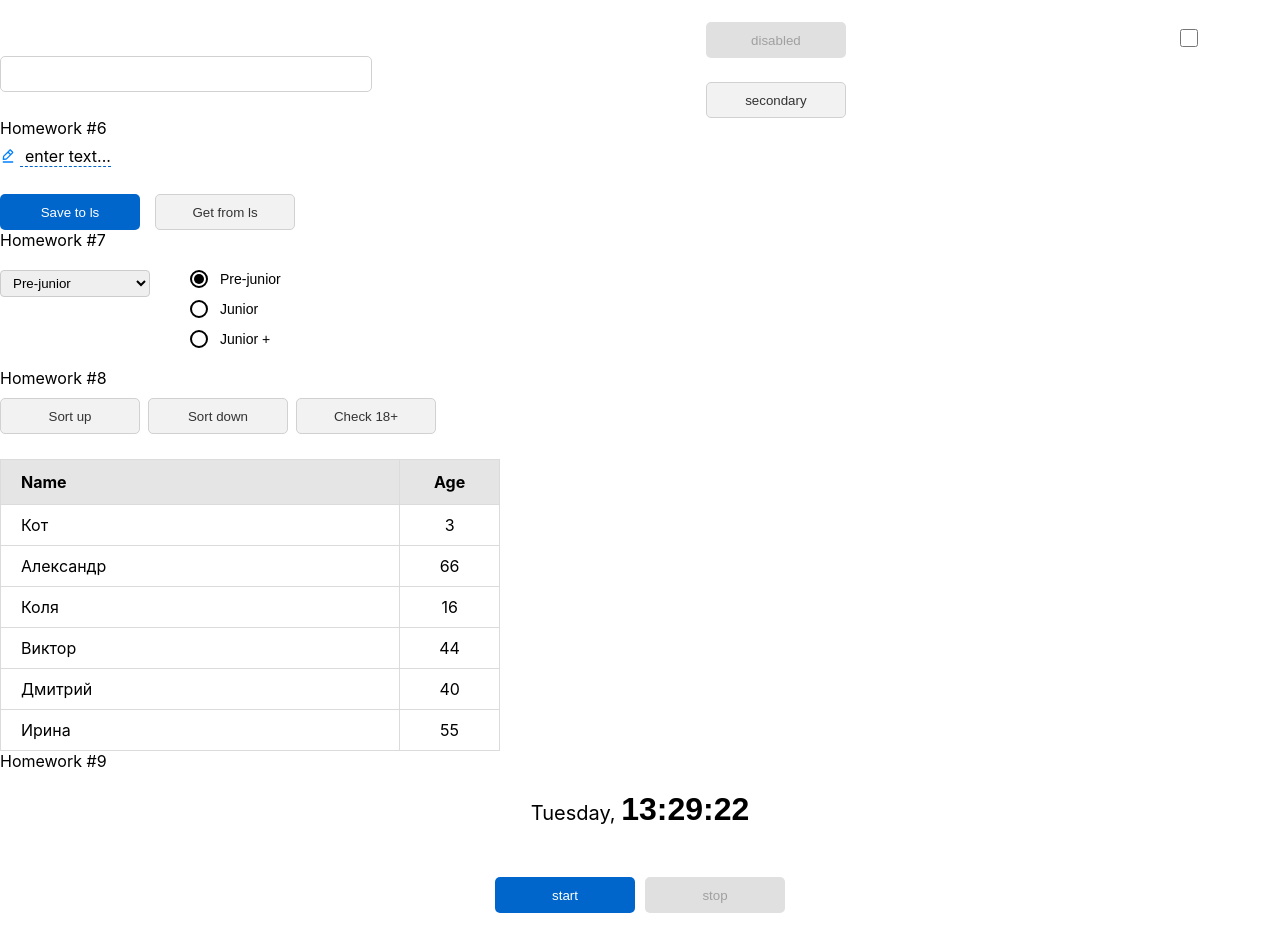
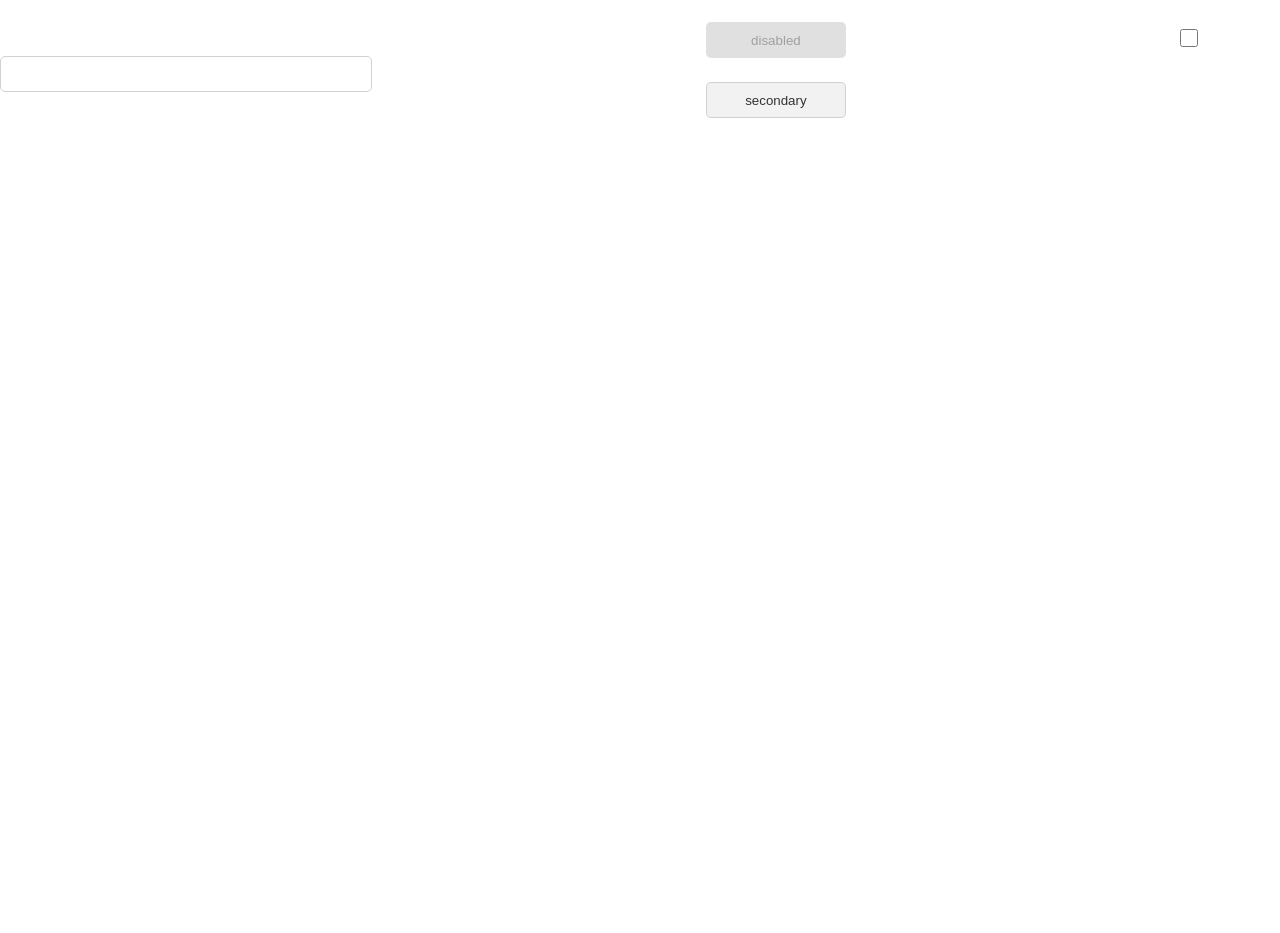
Before and after one commit to StasBolotov/hws2-master, a React (Create React App) app: page /#/pre-junior in a window 1280 px wide. Shown: the part 826-1759 px from the top of the page. After the commit the page ends 944 px from the top, so only its background shows below. Built offline with nearby package versions, Linux system fonts and the light colour scheme.

Commit message:
Переделал pages

```diff
--- a/src/s1-main/App.tsx
+++ b/src/s1-main/App.tsx
@@ -1,14 +1,10 @@
 import React from 'react'
 import s from './App.module.css'
-import HW1 from '../s2-homeworks/hw01/HW1'
-import HW2 from '../s2-homeworks/hw02/HW2'
-import HW3 from '../s2-homeworks/hw03/HW3'
-import HW4 from '../s2-homeworks/hw04/HW4'
+// import HW1 from '../s2-homeworks/hw01/HW1'
+// import HW2 from '../s2-homeworks/hw02/HW2'
+// import HW3 from '../s2-homeworks/hw03/HW3'
+// import HW4 from '../s2-homeworks/hw04/HW4'
 import HW5 from '../s2-homeworks/hw05/HW5'
-import HW6 from '../s2-homeworks/hw06/HW6'
-import HW7 from '../s2-homeworks/hw07/HW7'
-import HW8 from '../s2-homeworks/hw08/HW8'
-import HW9 from '../s2-homeworks/hw09/HW9'
 
 function App() {
     return (
@@ -20,10 +16,7 @@ function App() {
 
             {/*при выполнении дз 5 и более - закомментировать здесь дз 1-4, так как они есть внутри дз 5*/}
             <HW5/>
-            <HW6/>
-            <HW7/>
-            <HW8/>
-            <HW9/>
+
         </div>
     )
 }
--- a/src/s2-homeworks/hw05/pages/Junior.tsx
+++ b/src/s2-homeworks/hw05/pages/Junior.tsx
@@ -1,16 +1,16 @@
 import React from 'react'
-// import HW6 from '../../hw06/HW6'
-// import HW7 from '../../hw07/HW7'
-// import HW8 from '../../hw08/HW8'
-// import HW9 from '../../hw09/HW9'
+import HW6 from '../../hw06/HW6'
+import HW7 from '../../hw07/HW7'
+import HW8 from '../../hw08/HW8'
+import HW9 from '../../hw09/HW9'
 
 function Junior() {
     return (
         <div id={'hw5-page-junior'}>
-            {/*<HW6 />*/}
-            {/*<HW7 />*/}
-            {/*<HW8 />*/}
-            {/*<HW9 />*/}
+            <HW6 />
+            <HW7 />
+            <HW8 />
+            <HW9 />
         </div>
     )
 }
```
